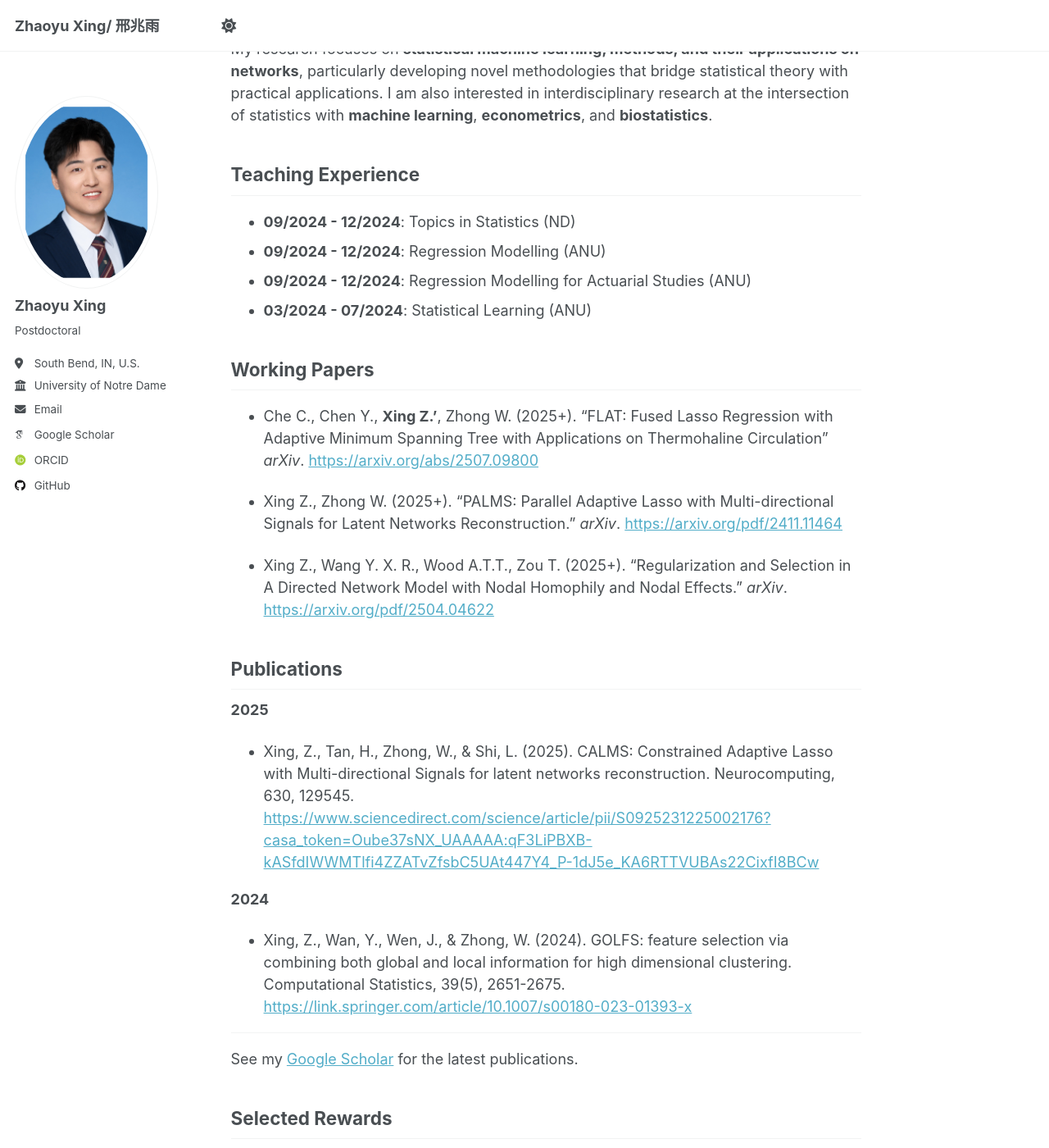
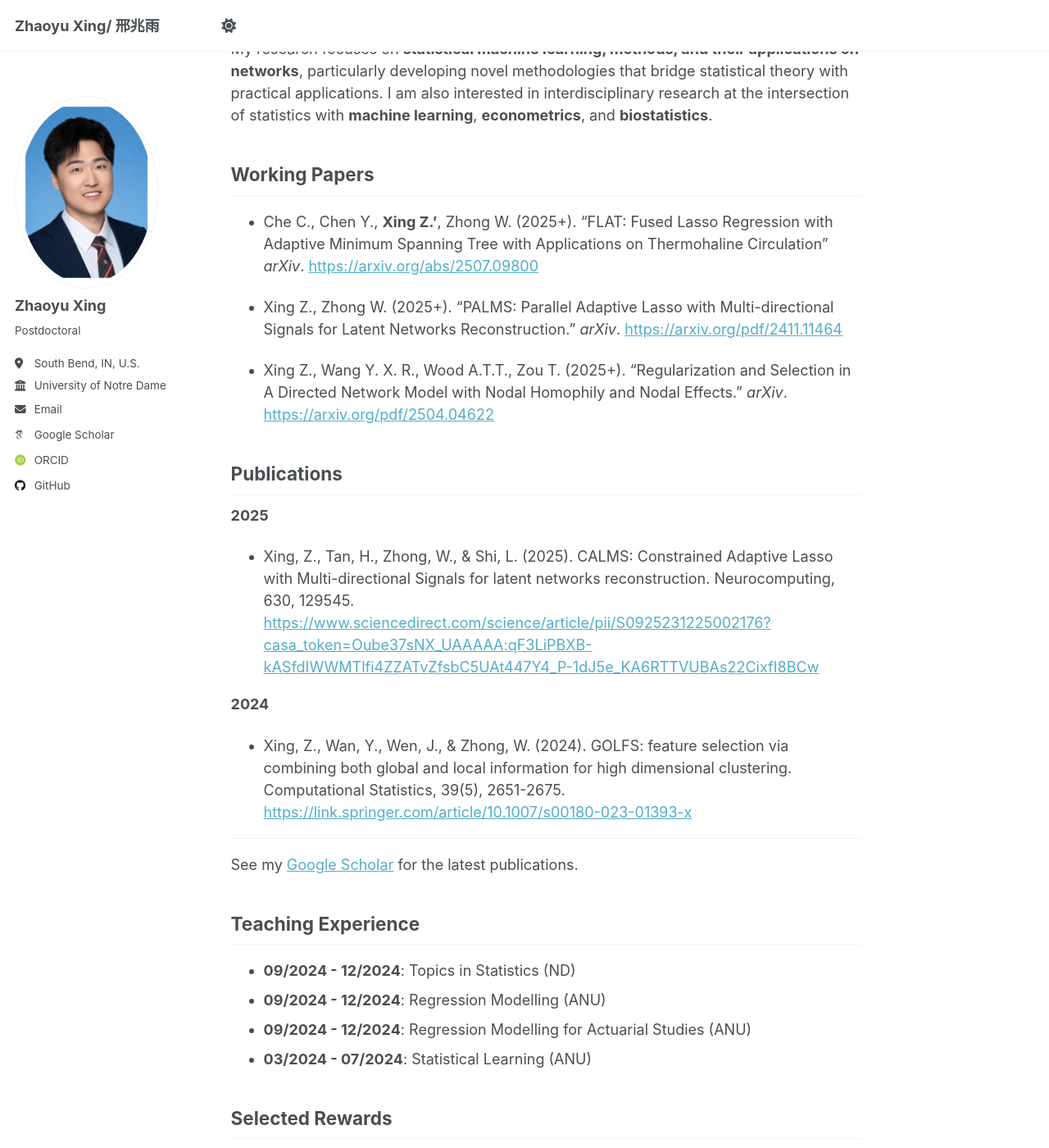
Before and after one commit to ZhaoyuXingStat/ZhaoyuXingStat.github.io, a Jekyll site: the page built from _pages/about.md, in a window 1280 px wide and 1400 px high, scrolled down 459 px. Shown: the whole window at 82% size. Built offline with Jekyll 4.4.1, drawn with Linux system fonts in a browser that asks for light colours; some web fonts are replaced; part of the change alters nothing that is shown.

```diff
--- a/_pages/about.md
+++ b/_pages/about.md
@@ -12,12 +12,6 @@ I am currently a Robert and Sara Lumpkins Postdoctoral Research Associate at Uni
 
 My research focuses on **statistical machine learning, methods, and their applications on networks**, particularly developing novel methodologies that bridge statistical theory with practical applications. I am also interested in interdisciplinary research at the intersection of statistics with **machine learning**, **econometrics**, and **biostatistics**.
 
-## Teaching Experience
-
-- **09/2024 - 12/2024**: Topics in Statistics (ND)
-- **09/2024 - 12/2024**: Regression Modelling (ANU)
-- **09/2024 - 12/2024**: Regression Modelling for Actuarial Studies (ANU)
-- **03/2024 - 07/2024**: Statistical Learning (ANU)
 
 ## Working Papers
 
@@ -41,6 +35,13 @@ See my [Google Scholar](https://scholar.google.com/citations?user=go6euNkAAAAJ&h
 
 
 
+## Teaching Experience
+
+- **09/2024 - 12/2024**: Topics in Statistics (ND)
+- **09/2024 - 12/2024**: Regression Modelling (ANU)
+- **09/2024 - 12/2024**: Regression Modelling for Actuarial Studies (ANU)
+- **03/2024 - 07/2024**: Statistical Learning (ANU)
+
 
 ## Selected Rewards
 
```
